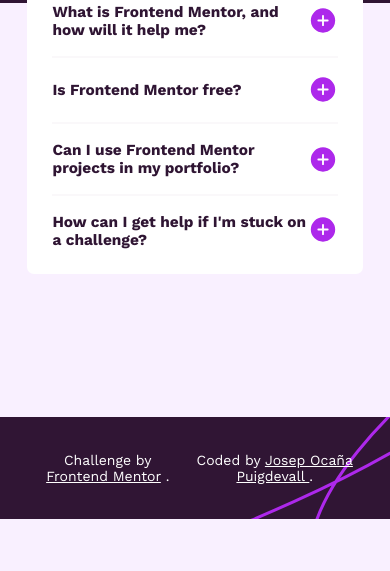
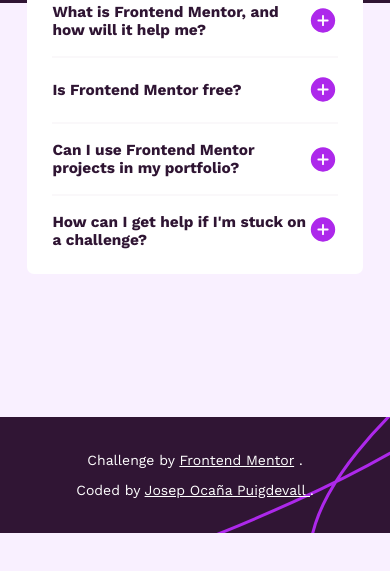
Before and after one commit to Josep-Ocana/frontendMentor-faq-accordion, a plain HTML site: page index.html in a window 390 px wide. Shown: the part 229-800 px from the top of the page. Drawn offline with nearby package versions, Linux system fonts and the light colour scheme.

Commit message:
new sintaxis media queries

```diff
--- a/assets/css/styles.css
+++ b/assets/css/styles.css
@@ -129,7 +129,7 @@ header {
 /* MEDIA QUERIES
     600px
 */
-@media screen and (max-width: 610px) {
+@media (width <= 610px) {
 	* {
 		font-size: 14px;
 	}
@@ -163,10 +163,14 @@ header {
 	.accordion-header {
 		text-align: start;
 	}
+
+	.attribution {
+		flex-direction: column;
+	}
 }
 
 /* Mobile Design */
-@media screen and (max-width: 376px) {
+@media (width <= 375px) {
 	.accordion-header {
 		width: 15rem;
 	}
```
